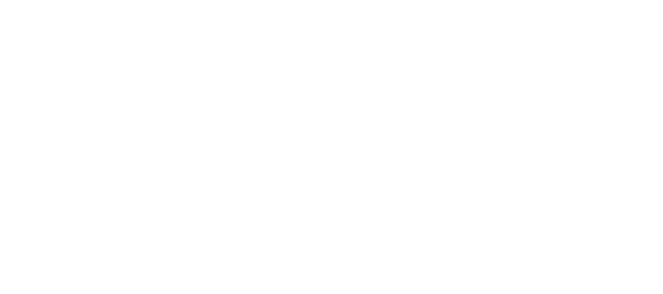
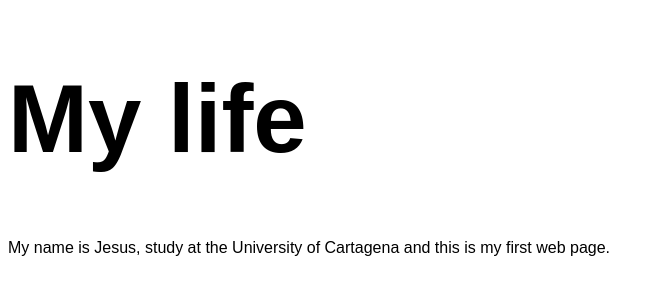
Before and after one commit to Jesusd19/test_repository, a plain HTML site: page index.html in a window 1280 px wide. Shown: the whole page, without its empty margins (0-663 px from the left). Drawn offline with Linux system fonts and the light colour scheme.

Commit message:
Se agrego fuentes al titulo y al parrafo

```diff
--- a/index.html
+++ b/index.html
@@ -7,6 +7,14 @@
     <title>Mi primera pagina</title>
 </head>
 <body>
+    <font size="20" face="arial">
+            <h1>My life</h1>
+    </font>
+
+    <font face="arial">
+            <p>My name is Jesus, study at the University of Cartagena and this is my first web page.</p>
+    </font>
+
 
 </body>
 </html>
```
